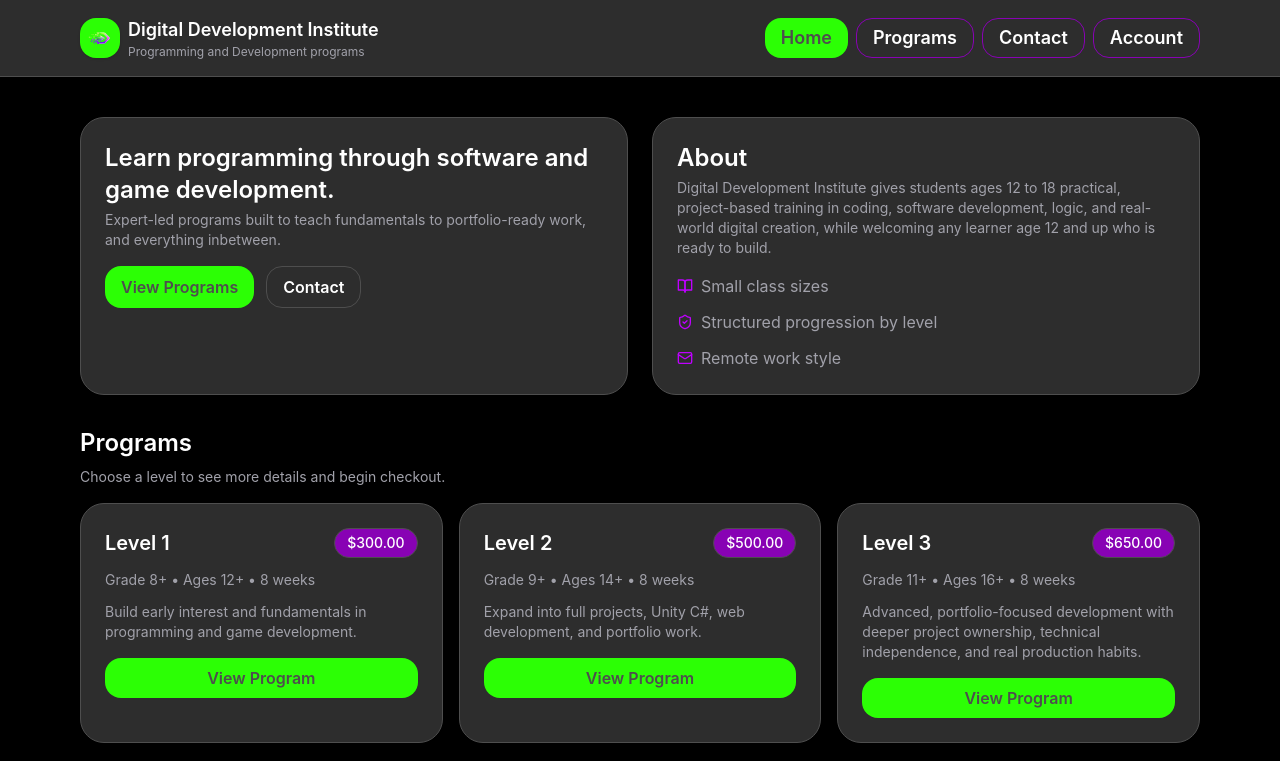
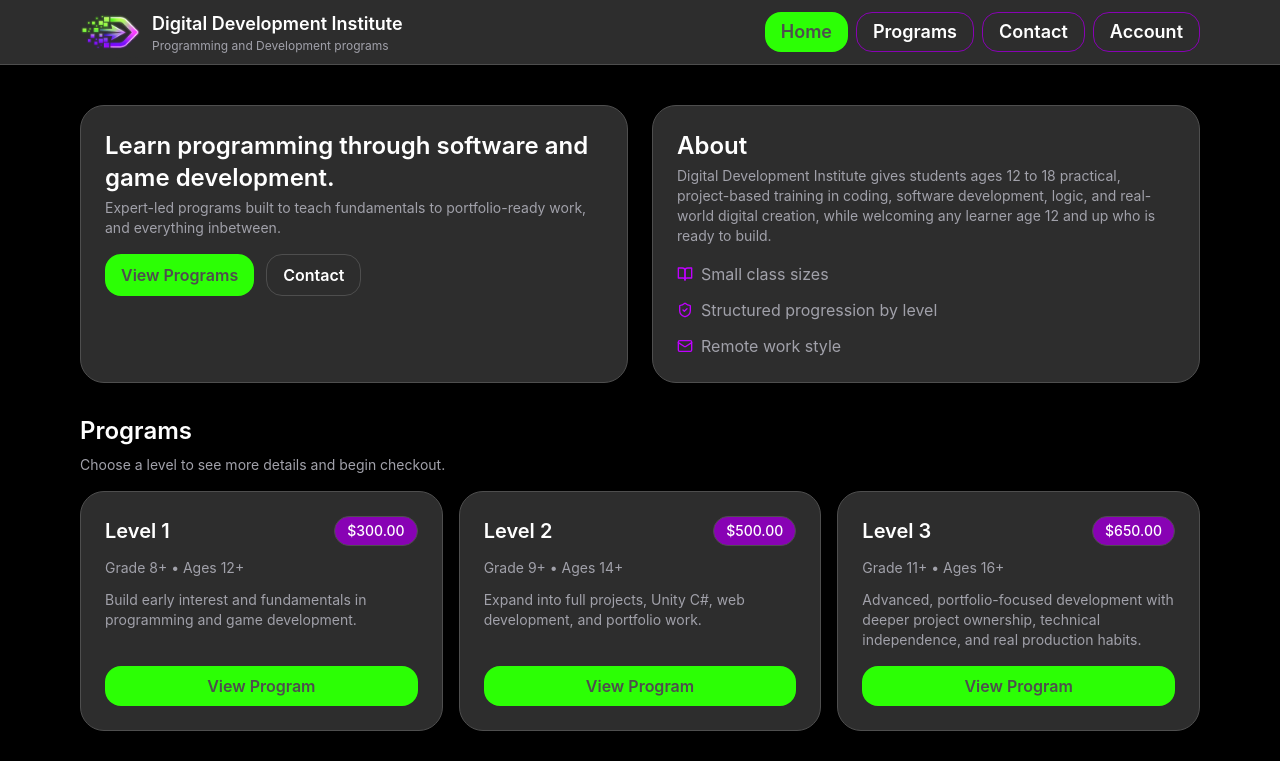
Before and after one commit to Yorgi11/ddi-website, a React (Vite) app: page / in a window 1280 px wide. Shown: the top 761 px of the page. Built offline with nearby package versions, Linux system fonts and the light colour scheme.

Commit message:
Visual Changes
Added logo to navbar and tab
fixed navbar padding
fixed program card internal padding

```diff
--- a/index.html
+++ b/index.html
@@ -4,6 +4,7 @@
     <meta charset="UTF-8" />
     <title>Digital Development Institute</title>
     <meta name="viewport" content="width=device-width, initial-scale=1.0" />
+    <link rel="icon" type="image/png" href="/Logo_logo.png" />
   </head>
   <body>
     <div id="root"></div>
--- a/src/components/Navbar.jsx
+++ b/src/components/Navbar.jsx
@@ -37,18 +37,13 @@ export default function Navbar() {
           onClick={() => navigate(user ? "/dashboard" : "/")}
           style={{ color: va.colors.primaryText }}
         >
-          <div
-            className={va.icons.logoBox}
-            style={{
-              backgroundColor: va.colors.primaryColor,
-            }}
-          >
+          <div>
             <img
               src={LogoLogo}
-              alt="Digital Development Institute logo"
+              alt="DDI logo"
               style={{
-                width: "24px",
-                height: "24px",
+                width: "64px",
+                height: "64px",
                 objectFit: "contain",
               }}
             />
--- a/src/components/ProgramCard.jsx
+++ b/src/components/ProgramCard.jsx
@@ -9,6 +9,9 @@ export default function ProgramCard({ program, onView }) {
         backgroundColor: va.colors.surfaceColor,
         borderColor: va.colors.borderColor,
         color: va.colors.primaryText,
+        display: "flex",
+        flexDirection: "column",
+        height: "100%",
       }}
     >
       <div className={`${va.layout.titleRow} ${va.spacing.marginBottomMedium}`}>
@@ -35,16 +38,17 @@ export default function ProgramCard({ program, onView }) {
         className={`${va.spacing.marginBottomMedium} ${va.text.smallFont}`}
         style={{ color: va.colors.primaryTextDark }}
       >
-        {program.grades} • {program.ages} • {program.timeline}
+        {program.grades} • {program.ages}
       </div>
 
       <p
-        className={`${va.spacing.marginBottomLarge} ${va.text.smallFont}`}
+        className={va.text.smallFont}
         style={{ color: va.colors.primaryTextDark }}
       >
         {program.summary}
       </p>
 
+      <div style={{ marginTop: "auto", paddingTop: "16px" }}>
         <button
           onClick={() => onView(program.id)}
           className={`${va.buttons.primaryButton} ${va.buttons.fullWidthButton}`}
@@ -56,5 +60,6 @@ export default function ProgramCard({ program, onView }) {
           View Program
         </button>
       </div>
+    </div>
   );
 }
--- a/src/components/SectionCard.jsx
+++ b/src/components/SectionCard.jsx
@@ -1,6 +1,13 @@
 import { visualAid as va } from "../config/visualAid";
 
-export default function SectionCard({ title, description, children }) {
+export default function SectionCard({
+  title,
+  description,
+  children,
+  fullHeight = false,
+  contentBottom = false,
+  minHeight = null,
+}) {
   return (
     <section
       className={`${va.panels.primaryPanel} ${va.spacing.cardSpacing}`}
@@ -8,6 +15,10 @@ export default function SectionCard({ title, description, children }) {
         backgroundColor: va.colors.surfaceColor,
         borderColor: va.colors.borderColor,
         color: va.colors.primaryText,
+        display: "flex",
+        flexDirection: "column",
+        height: fullHeight ? "100%" : "auto",
+        minHeight: minHeight ?? "auto",
       }}
     >
       {(title || description) && (
@@ -30,7 +41,17 @@ export default function SectionCard({ title, description, children }) {
           )}
         </div>
       )}
-      {children}
+
+      <div
+        style={{
+          display: "flex",
+          flexDirection: "column",
+          flex: 1,
+          justifyContent: contentBottom ? "space-between" : "flex-start",
+        }}
+      >
+        {children}
+      </div>
     </section>
   );
 }
--- a/src/config/visualAid.js
+++ b/src/config/visualAid.js
@@ -103,7 +103,7 @@ export const visualAid = {
   layout: {
     appShell: "min-h-screen",
     navbarShell: "sticky top-0 z-20 border-b",
-    navbarInner: "flex items-center justify-between py-4",
+    navbarInner: "flex items-center justify-between py-0",
     navList: "hidden gap-2 md:flex",
 
     twoColumn: "grid gap-6 md:grid-cols-2",
--- a/src/pages/HomePage.jsx
+++ b/src/pages/HomePage.jsx
@@ -21,6 +21,9 @@ export default function HomePage() {
         <SectionCard
           title="Learn programming through software and game development."
           description="Expert-led programs built to teach fundamentals to portfolio-ready work, and everything inbetween."
+          fullHeight
+          contentBottom
+          minHeight="255px"
         >
           <div className={va.layout.flexWrapRow}>
             <button
@@ -51,6 +54,8 @@ export default function HomePage() {
         <SectionCard
           title="About"
           description="Digital Development Institute gives students ages 12 to 18 practical, project-based training in coding, software development, logic, and real-world digital creation, while welcoming any learner age 12 and up who is ready to build."
+          fullHeight
+          minHeight="255px"
         >
           <div
             className={va.layout.infoList}
--- a/vite.config.js
+++ b/vite.config.js
@@ -1,8 +1,23 @@
-import { defineConfig } from "vite";
+/*import { defineConfig } from "vite";
 import react from "@vitejs/plugin-react";
 
 import { cloudflare } from "@cloudflare/vite-plugin";
 
 export default defineConfig({
   plugins: [react(), cloudflare()],
+});*/
+import { defineConfig } from "vite";
+import react from "@vitejs/plugin-react";
+
+export default defineConfig(async ({ command }) => {
+  const plugins = [react()];
+
+  if (command !== "serve") {
+    const { cloudflare } = await import("@cloudflare/vite-plugin");
+    plugins.push(cloudflare());
+  }
+
+  return {
+    plugins,
+  };
 });
```
Also changed, not shown: public/Logo_logo.png (added). Lines whose indentation alone changed are shown as unchanged.
